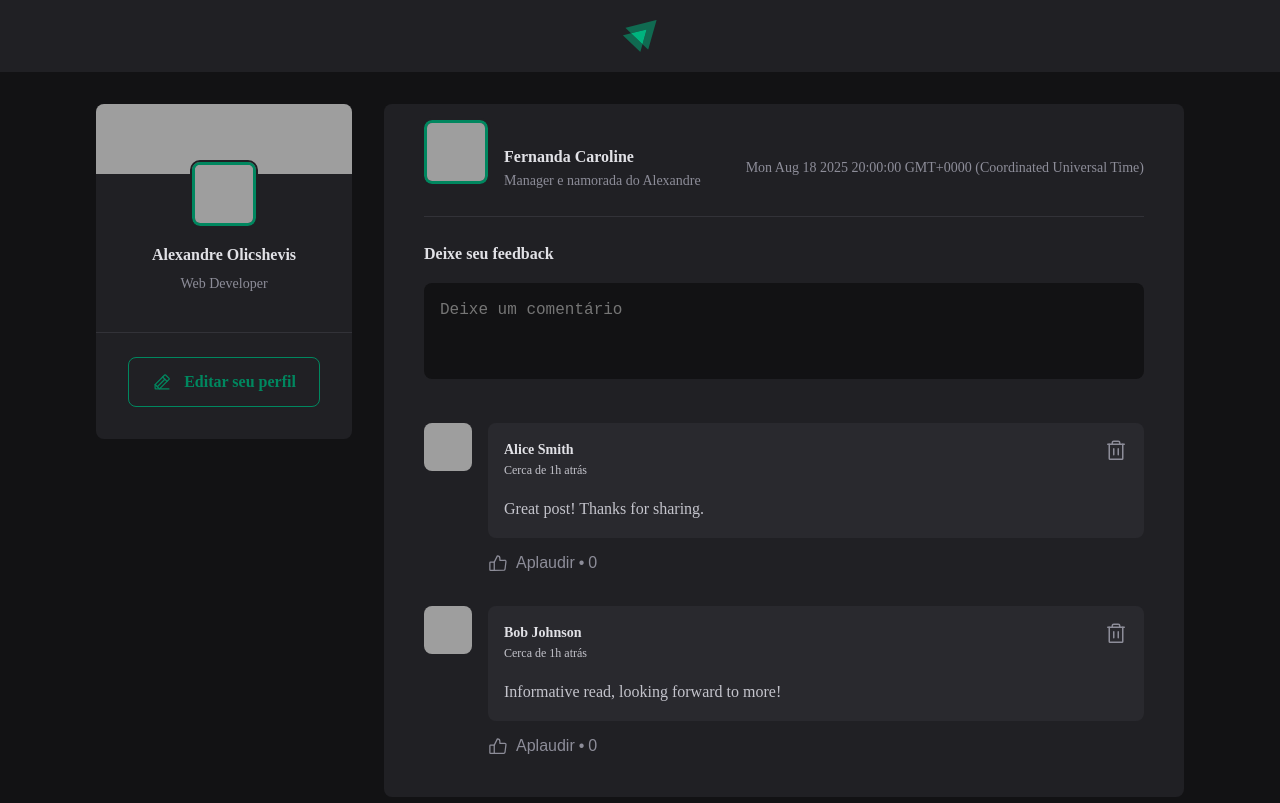
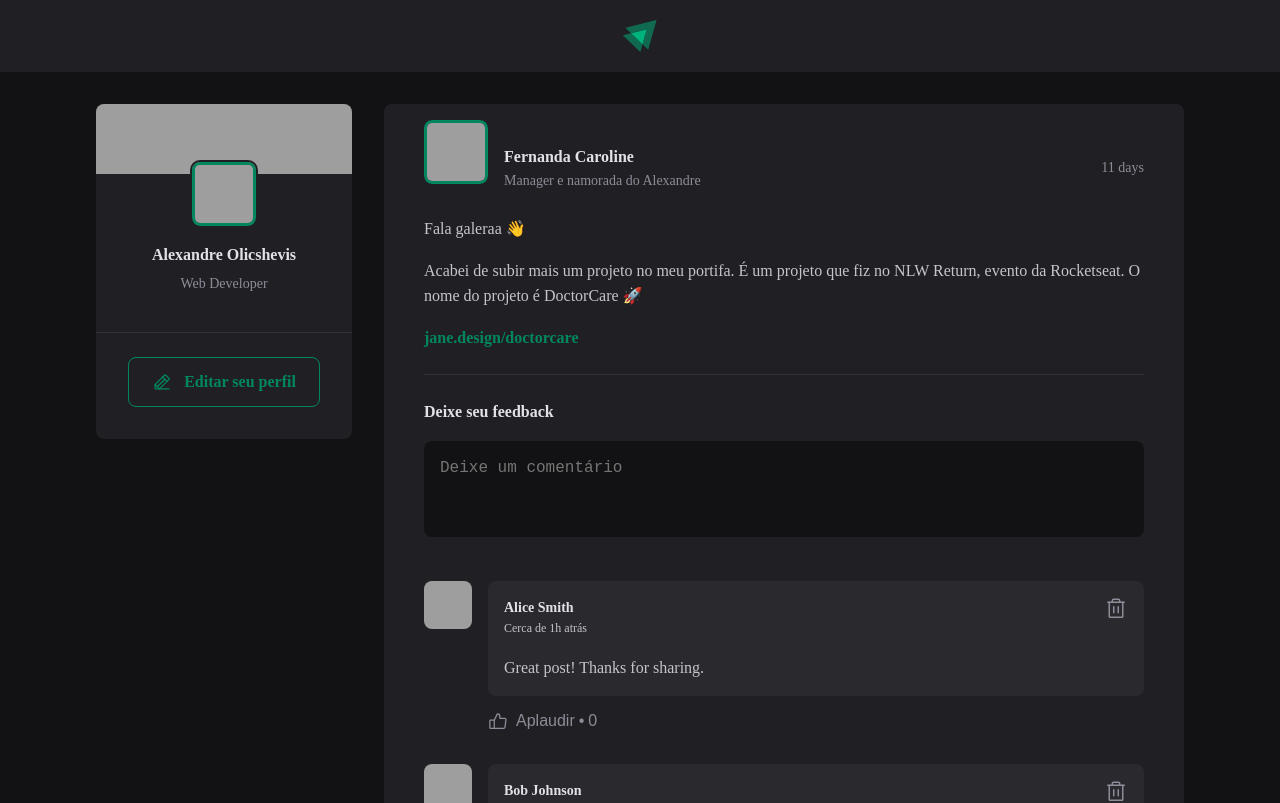
Before and after one commit to aleluiz02/React, a React (Vite) app in the folder 01-fundamentos-reactjs/: page / in a window 1280 px wide. Shown: the top 803 px of the page. Built offline with nearby package versions, Linux system fonts and the light colour scheme; grey boxes are pictures that could not be loaded.

Commit message:
Iteração e propriedades de Post "concluídas"

```diff
--- a/01-fundamentos-reactjs/package.json
+++ b/01-fundamentos-reactjs/package.json
@@ -10,6 +10,7 @@
     "preview": "vite preview"
   },
   "dependencies": {
+    "date-fns": "^4.1.0",
     "phosphor-react": "^1.4.1",
     "react": "^19.1.0",
     "react-dom": "^19.1.0"
--- a/01-fundamentos-reactjs/src/App.jsx
+++ b/01-fundamentos-reactjs/src/App.jsx
@@ -48,8 +48,9 @@ export function App() {
           {posts.map(post => {
             return (
               <Post
+                key={post.id}
                 author={post.author}
-                title={post.content}
+                content={post.content}
                 publishedAt={post.publishedAt}
               />
             )
--- a/01-fundamentos-reactjs/src/components/post.jsx
+++ b/01-fundamentos-reactjs/src/components/post.jsx
@@ -1,8 +1,14 @@
+import {format, formatDistanceToNow} from 'date-fns'
+import { ptBR } from 'date-fns/locale';
 import styles from './post.module.css';
 import { Comment } from './comment.jsx';
 import { Avatar } from './avatar.jsx';
 
-export function Post({author, publishedAt}) {
+export function Post({author, publishedAt, content}) {
+    const publishedDateFormatted = format(publishedAt, "d 'de' LLLL 'às' HH:mm'h'", {locale: ptBR})
+    const publisedDateRelativeToNow = formatDistanceToNow(publishedAt, "d 'de' LLLL 'às' HH:mm'h'", {locale: ptBR, addSuffix: true})
+
+
     return (
         <article className={styles.post}>
             <header>
@@ -14,12 +20,19 @@ export function Post({author, publishedAt}) {
                     </div>
                 </div>
 
-                <time title="18 de Agosto às 17:13h" dateTime="2025-08-18 17:13:30">{publishedAt.toString()}</time>
-
+                <time title={publishedDateFormatted} dateTime={publishedAt.toISOString()}>
+                    {publisedDateRelativeToNow}
+                </time>
             </header>
 
             <div className={styles.content}>
-
+                {content.map(line => {
+                    if(line.type === 'paragraph') {
+                        return <p key={line.content}>{line.content}</p>;
+                    } else if (line.type === 'link') {
+                        return <p key={line.content}><a href="#">{line.content}</a></p>;
+                    }
+                })}
             </div>
 
             <form className={styles.commentForm}>
```
Also changed, not shown: 1 other file (tests, documents, lock files or other folders).
